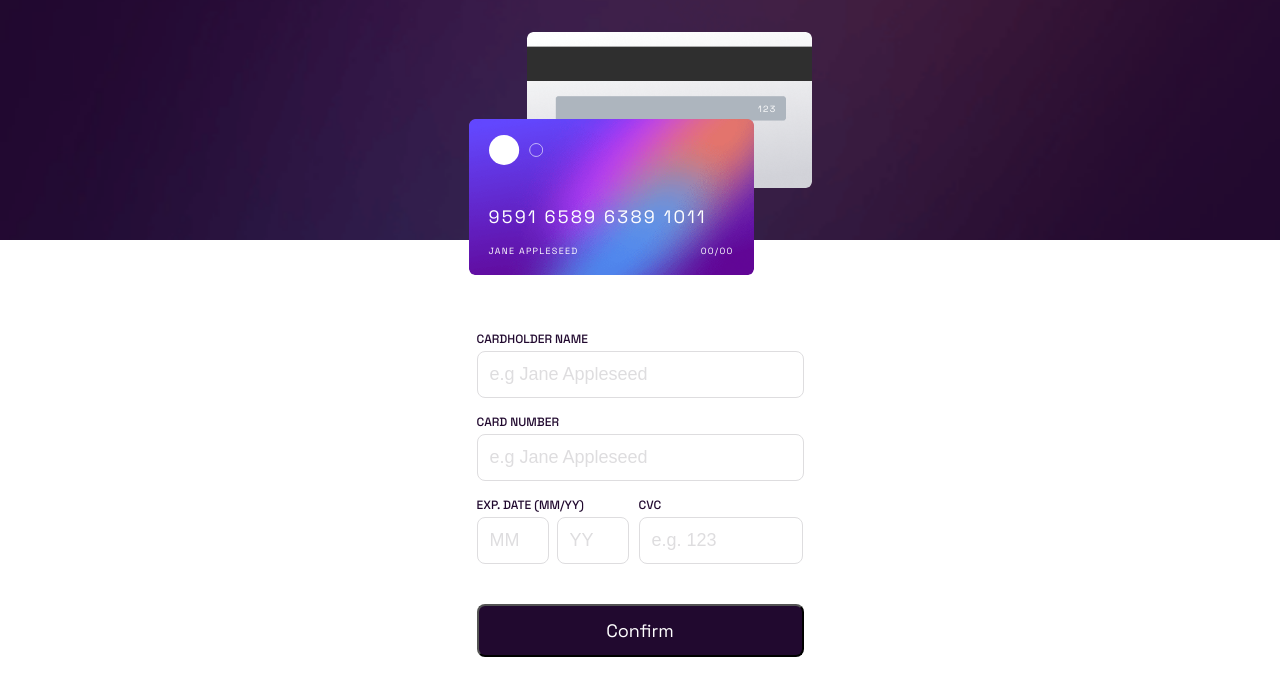
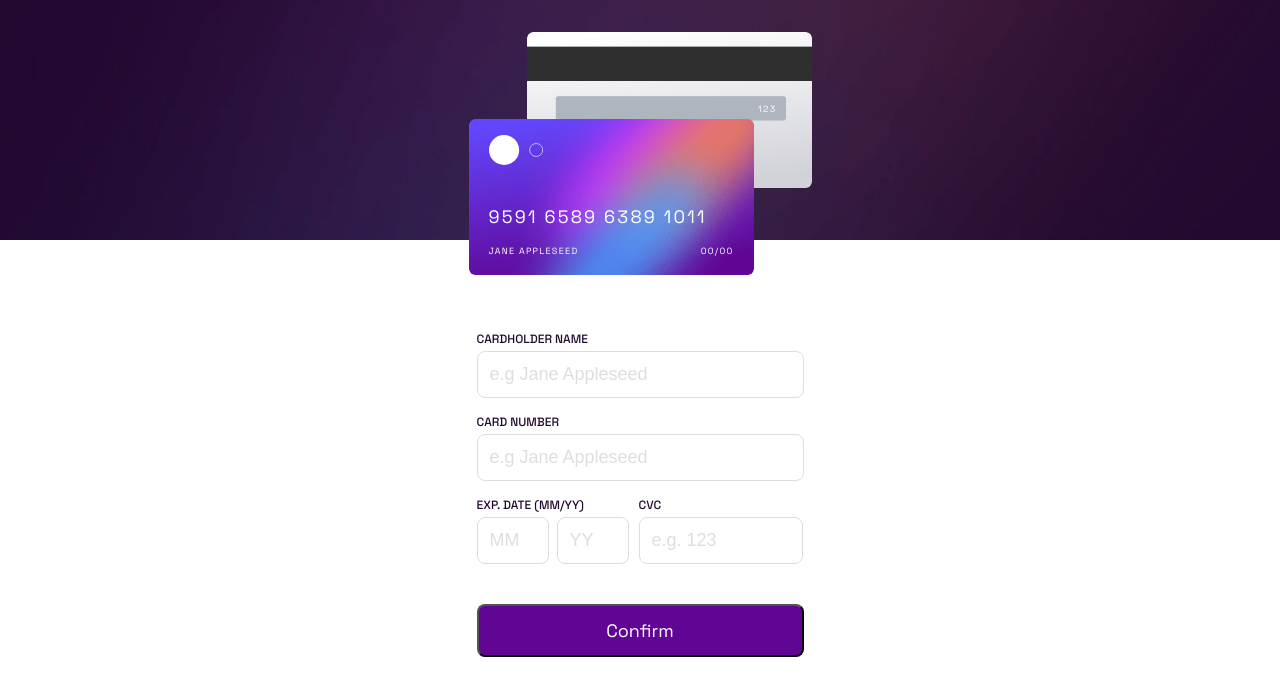
Before and after one commit to jazzielp/interactive-card-details-form, a React (Vite) app: page / in a window 1280 px wide. In both pictures the pointer is over the button "Confirm". Shown: the top 696 px of the page. Built offline with nearby package versions, Linux system fonts and the light colour scheme.

Commit message:
Add hover

```diff
--- a/src/components/ButtonPrincipal.css
+++ b/src/components/ButtonPrincipal.css
@@ -8,4 +8,10 @@ button {
   font-size: 1.8rem;
   font-family: "Space Grotesk", sans-serif;
   border-radius: 8px;
+  transition: all .2s ease;
 }
+
+button:hover {
+  background-color: hsl(278, 94%, 30%);
+  cursor: pointer;
+}
```
